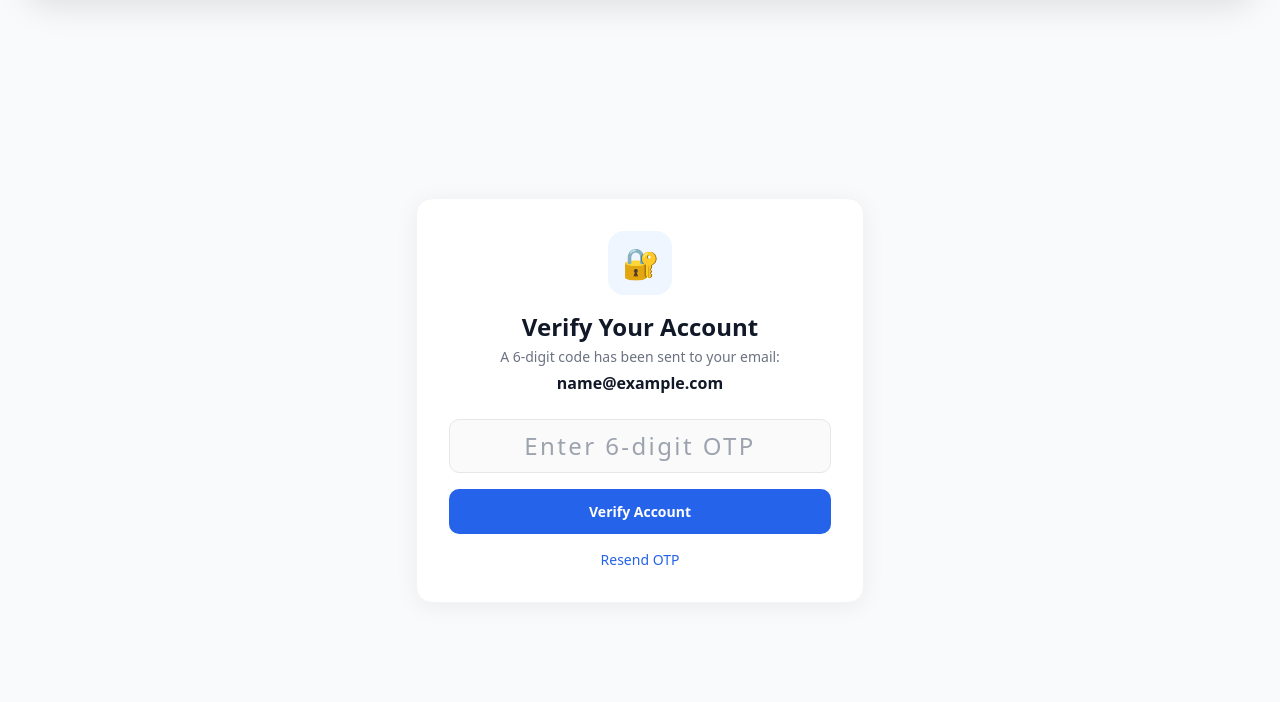
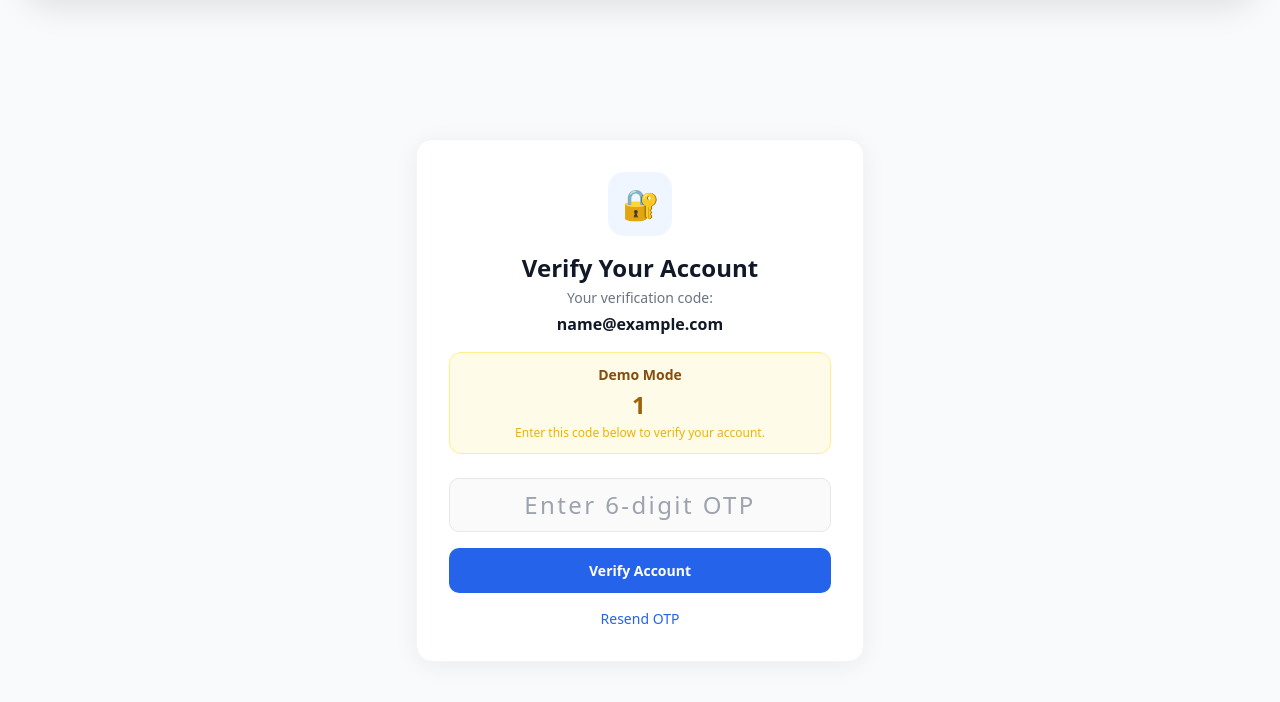
Before and after one commit to mdakilmahmud/Safe-Ride, a Flask app: page /verify-otp in a window 1280 px wide. Shown: the part 68-770 px from the top of the page. Run offline with Flask 3, Linux system fonts and the light colour scheme; a user stored in the database is signed in; tables that the repository leaves empty hold one stand-in row (values such as "Sample post"); some libraries are stand-ins or nearby versions.

Commit message:
Revert to demo OTP - show code on screen, remove email dependencies

```diff
--- a/templates/verify_otp.html
+++ b/templates/verify_otp.html
@@ -7,8 +7,20 @@
             <div class="w-16 h-16 bg-blue-50 rounded-2xl flex items-center justify-center text-3xl mx-auto mb-4">🔐</div>
             <h2 class="text-2xl font-extrabold mb-1" style="color: var(--text-primary);">Verify Your Account</h2>
 
-            <p class="text-sm mb-1" style="color: var(--text-secondary);">A 6-digit code has been sent to your email:</p>
-            <p class="font-semibold mb-6" style="color: var(--text-primary);">{{ user.email }}</p>
+            <p class="text-sm mb-1" style="color: var(--text-secondary);">Your verification code:</p>
+            <p class="font-semibold mb-4" style="color: var(--text-primary);">{{ user.email }}</p>
+
+            <div class="bg-yellow-50 border border-yellow-200 rounded-xl px-4 py-3 mb-6 text-sm text-yellow-800">
+                <p class="font-semibold mb-1">Demo Mode</p>
+                <p class="text-2xl font-bold tracking-widest text-yellow-700">{{ demo_otp }}</p>
+                <p class="text-xs mt-1 text-yellow-500">Enter this code below to verify your account.</p>
+            </div>
+
+            {% if error %}
+                <div class="bg-red-50 border border-red-200 rounded-xl px-4 py-3 mb-4 text-sm text-red-800">
+                    {{ error }}
+                </div>
+            {% endif %}
 
             <form action="/verify-otp" method="POST" class="space-y-4">
                 <input type="text" name="otp" placeholder="Enter 6-digit OTP" maxlength="6" required
```
